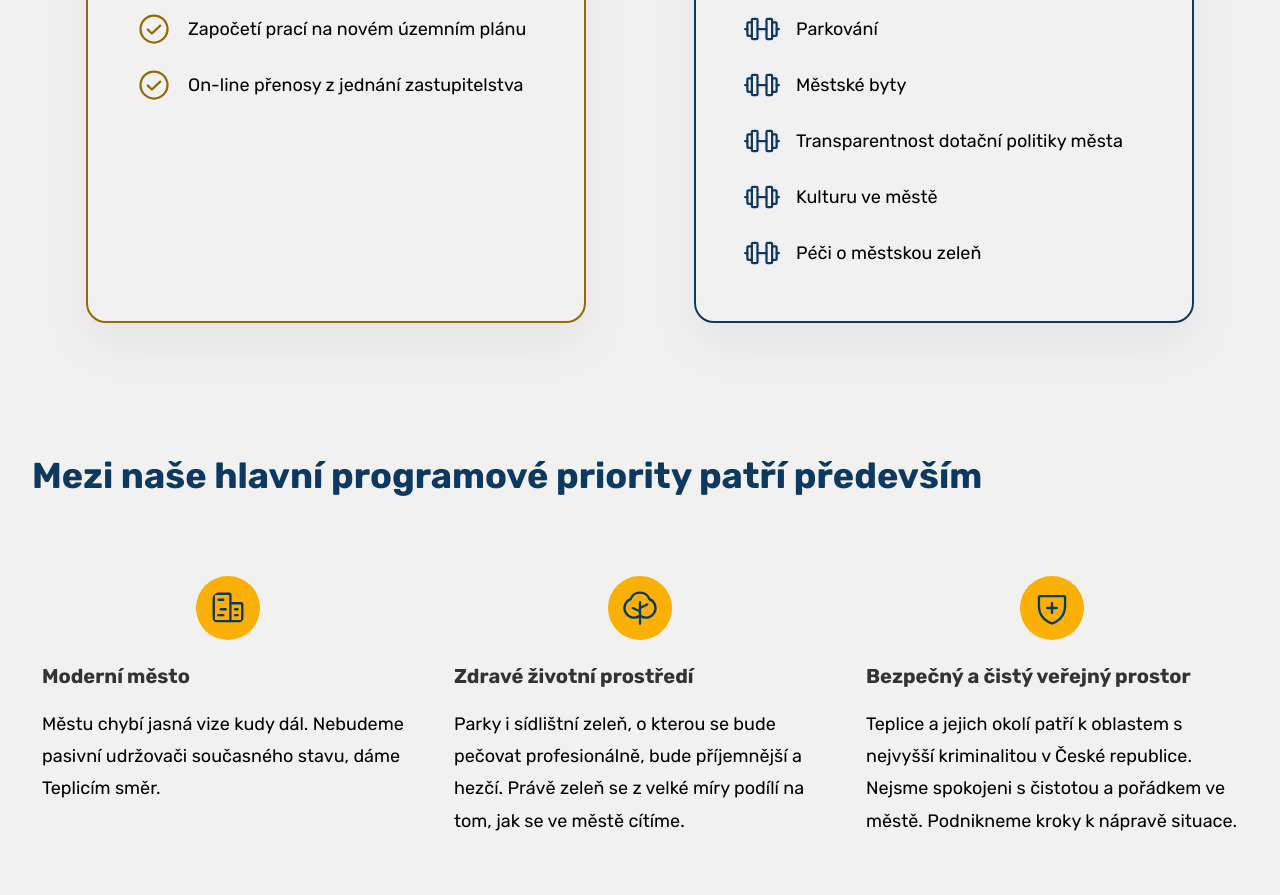
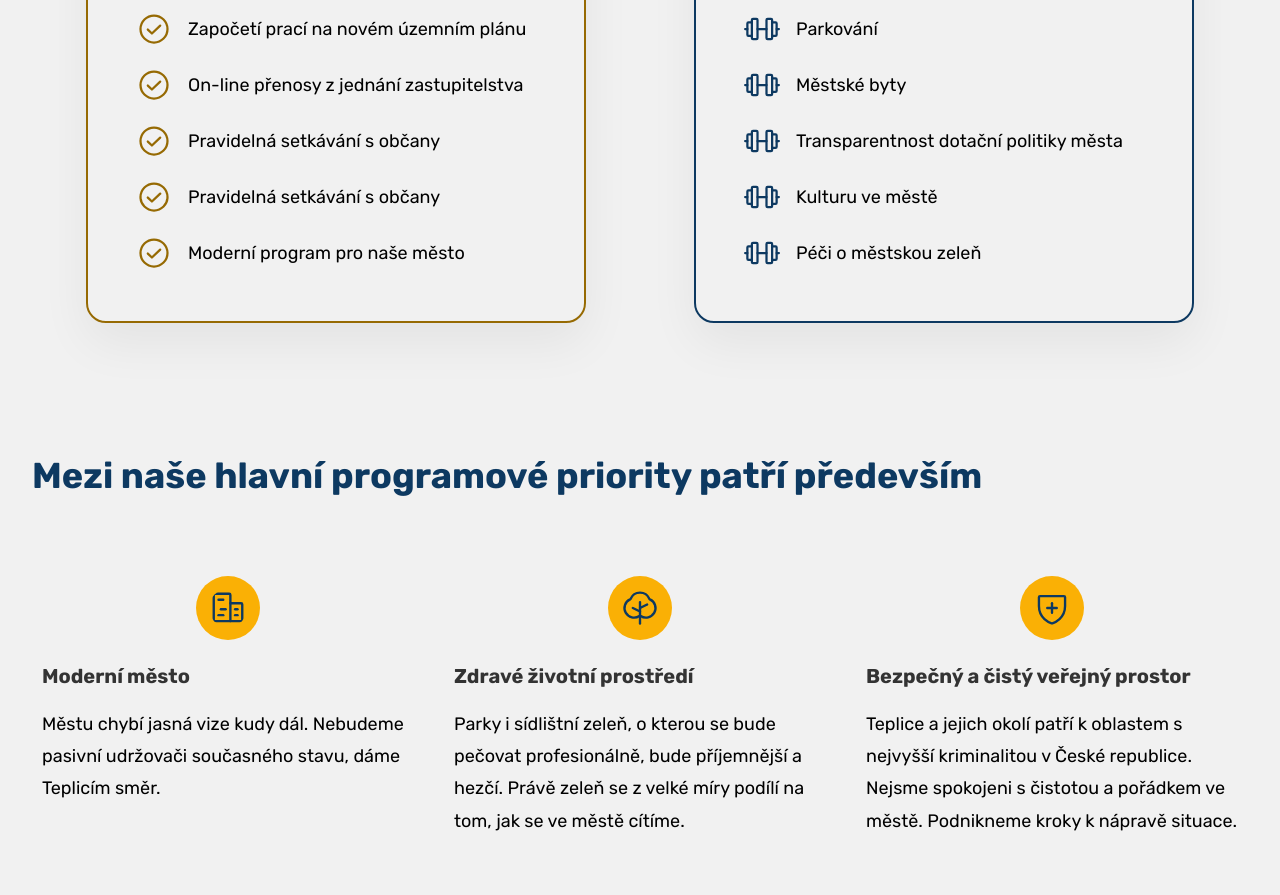
Before and after one commit to fialajiri/vpt-frontend-ts, a Next.js app: page / in a window 1280 px wide. Shown: the part 1580-2475 px from the top of the page. Built offline with nearby package versions, Linux system fonts and the light colour scheme.

Commit message:
accoplishement update

```diff
--- a/src/components/home-page/accomplishement-solved.tsx
+++ b/src/components/home-page/accomplishement-solved.tsx
@@ -21,6 +21,18 @@ const AccomplishementSolved: React.FC = () => {
           <CheckCircle className='accomplishement--solved__icon' />
           <span>On-line přenosy z jednání zastupitelstva</span>
         </li>
+        <li>
+          <CheckCircle className='accomplishement--solved__icon' />
+          <span>Pravidelná setkávání s občany</span>
+        </li>
+        <li>
+          <CheckCircle className='accomplishement--solved__icon' />
+          <span>Pravidelná setkávání s občany</span>
+        </li>
+        <li>
+          <CheckCircle className='accomplishement--solved__icon' />
+          <span>Moderní <a href="#">program</a> pro naše město</span>
+        </li>
       </ul>
     </div>
   );
```
